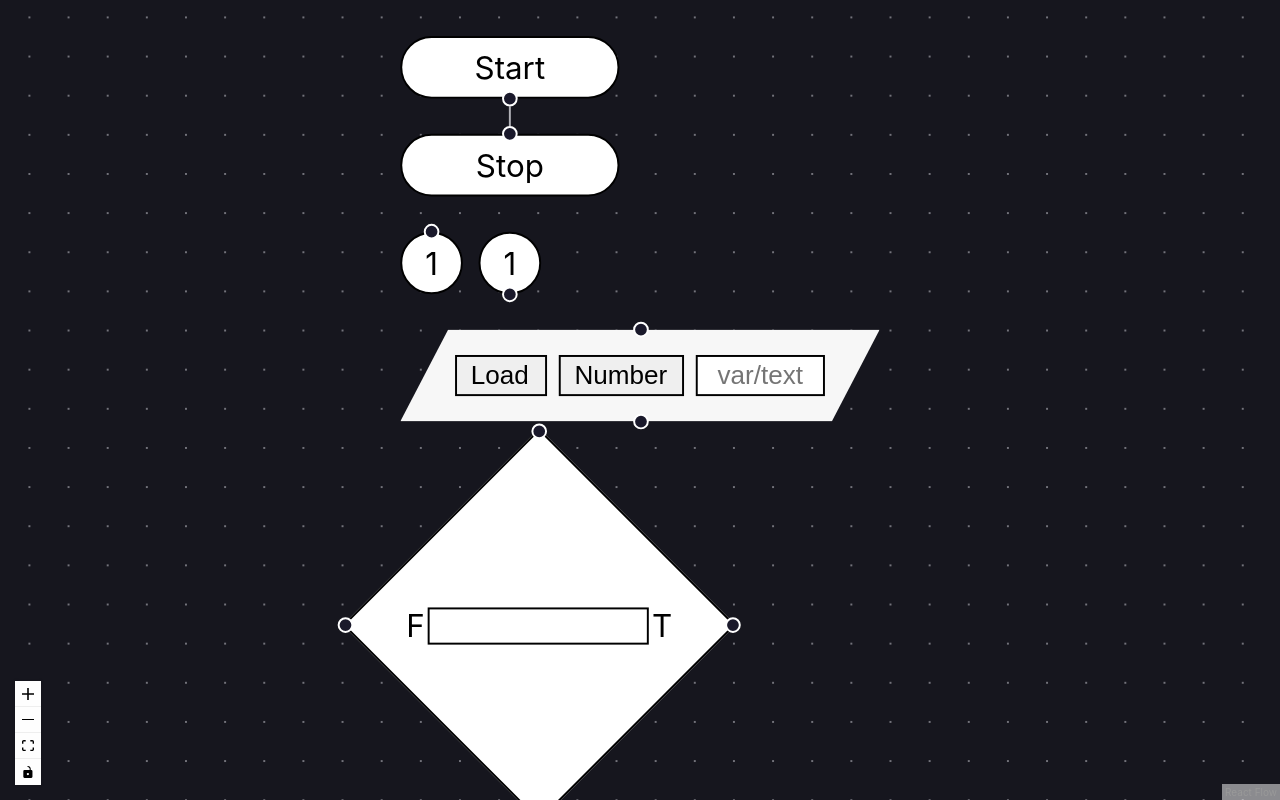
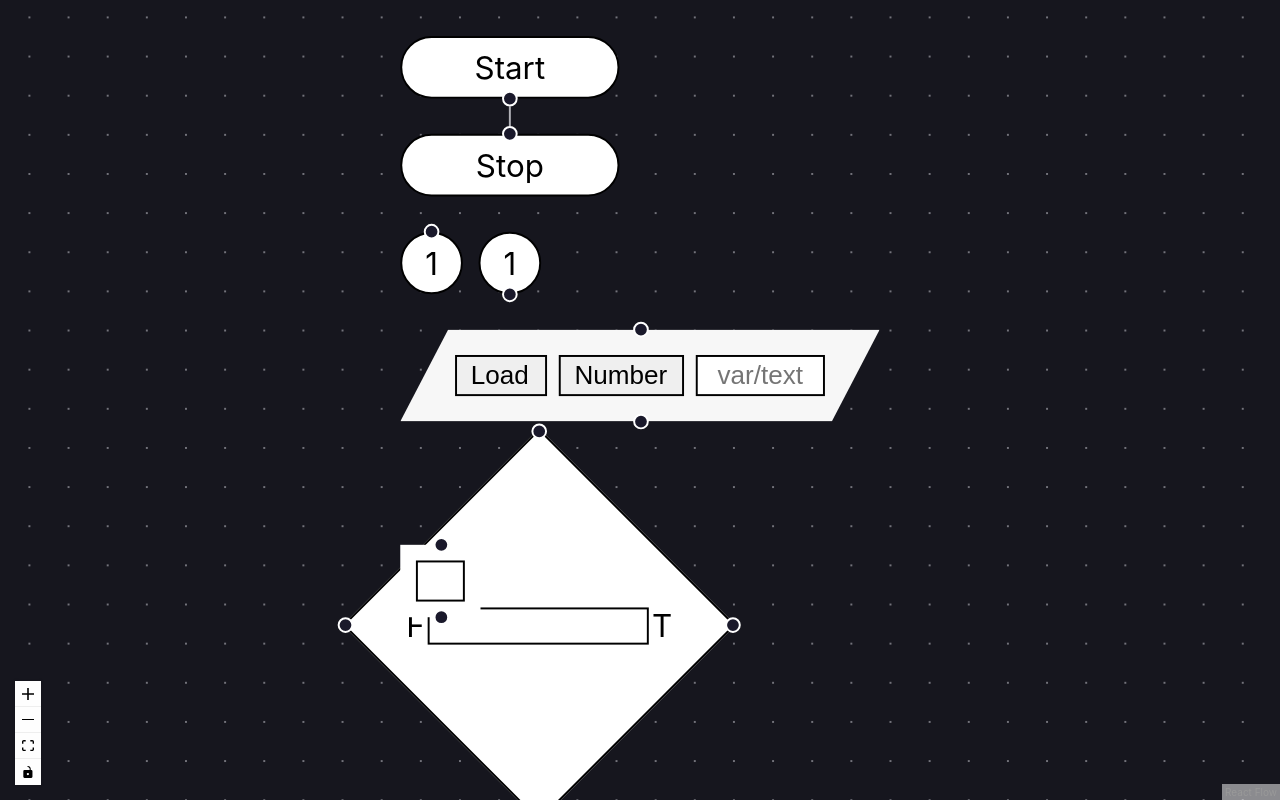
Before and after one commit to RysKowalski/logic-graph-frontend, a React (Create React App) app: page / in a window 1280 px wide. Built offline with nearby package versions, Linux system fonts and the light colour scheme.

Commit message:
added OperationNode

```diff
--- /dev/null
+++ b/src/AutoResizableInput.tsx
@@ -0,0 +1,34 @@
+import { useEffect, useRef, useState } from "react"
+
+export default function AutoResizableInput() {
+  const inputRef = useRef<HTMLInputElement>(null)
+  const mirrorRef = useRef<HTMLSpanElement>(null)
+  const [value, setValue] = useState<string>("")
+
+  useEffect((): void => {
+    if (!inputRef.current || !mirrorRef.current) return
+    mirrorRef.current.textContent = value || " "
+    inputRef.current.style.width = `${mirrorRef.current.offsetWidth}px`
+  }, [value])
+
+  return (
+    <>
+      <input
+        ref={inputRef}
+        value={value}
+        onChange={e => setValue(e.target.value)}
+        style={{ boxSizing: "content-box" }}
+      />
+      <span
+        ref={mirrorRef}
+        style={{
+          position: "absolute",
+          visibility: "hidden",
+          whiteSpace: "pre",
+          font: "inherit",
+          padding: "2px",
+        }}
+      />
+    </>
+  )
+}
--- a/src/nodes/Nodes.css
+++ b/src/nodes/Nodes.css
@@ -92,3 +92,19 @@
   margin: 3px;
   text-align: center;
 }
+
+.operation-node {
+  background-color: white;
+  padding: 5px;
+}
+
+.operation-node input {
+  width: 50px;
+  appearance: none;
+  border: 1px solid black;
+  padding: 2px;
+  padding-left: 7px;
+  padding-right: 7px;
+  margin: 3px;
+  text-align: center;
+}
--- a/src/nodes/Nodes.tsx
+++ b/src/nodes/Nodes.tsx
@@ -4,8 +4,9 @@ import {
 } from '@xyflow/react';
 import IONode from './IONode';
 import IFNode from './IfNode';
-import ReferenceNode from './ReferenceNode'
+import ReferenceNode from './ReferenceNode';
 import StartStopNode from './StartStopNode';
+import OperationNode from './OperationsNode';
 
 export const nodeTypes = {
   StartNode: StartStopNode,
@@ -14,6 +15,7 @@ export const nodeTypes = {
   IFNode: IFNode,
   ReferenceNodeIn: ReferenceNode,
   ReferenceNodeOut: ReferenceNode,
+  OperationNode: OperationNode
 }
 
 export const initialNodes = [
@@ -22,7 +24,8 @@ export const initialNodes = [
   { id: 'ReferenceIn', position: { x: 0, y: 100 }, data: { name: "1" }, type: "ReferenceNodeIn" },
   { id: 'ReferenceOut', position: { x: 40, y: 100 }, data: { name: "1" }, type: "ReferenceNodeOut" },
   { id: 'IONode', position: { x: 0, y: 150 }, data: {}, type: "IONode" },
-  { id: 'IFNode', position: { x: 0, y: 230 }, data: {}, type: "IFNode" }
+  { id: 'IFNode', position: { x: 0, y: 230 }, data: {}, type: "IFNode" },
+  { id: 'OperationNode', position: { x: 0, y: 260 }, data: {}, type: "OperationNode" }
 ];
 
 export const initialEdges: Edge[] = [
--- a/src/nodes/OperationsNode.tsx
+++ b/src/nodes/OperationsNode.tsx
@@ -1 +1,12 @@
-export { }
+import { Handle, Node, NodeProps, Position } from "@xyflow/react";
+import AutoResizableInput from "../AutoResizableInput";
+
+export default function OperationNode(props: NodeProps) {
+  return (
+    <div className="operation-node">
+      <AutoResizableInput />
+      <Handle type="target" position={Position.Top} />
+      <Handle type="source" position={Position.Bottom} />
+    </div>
+  )
+}
```
